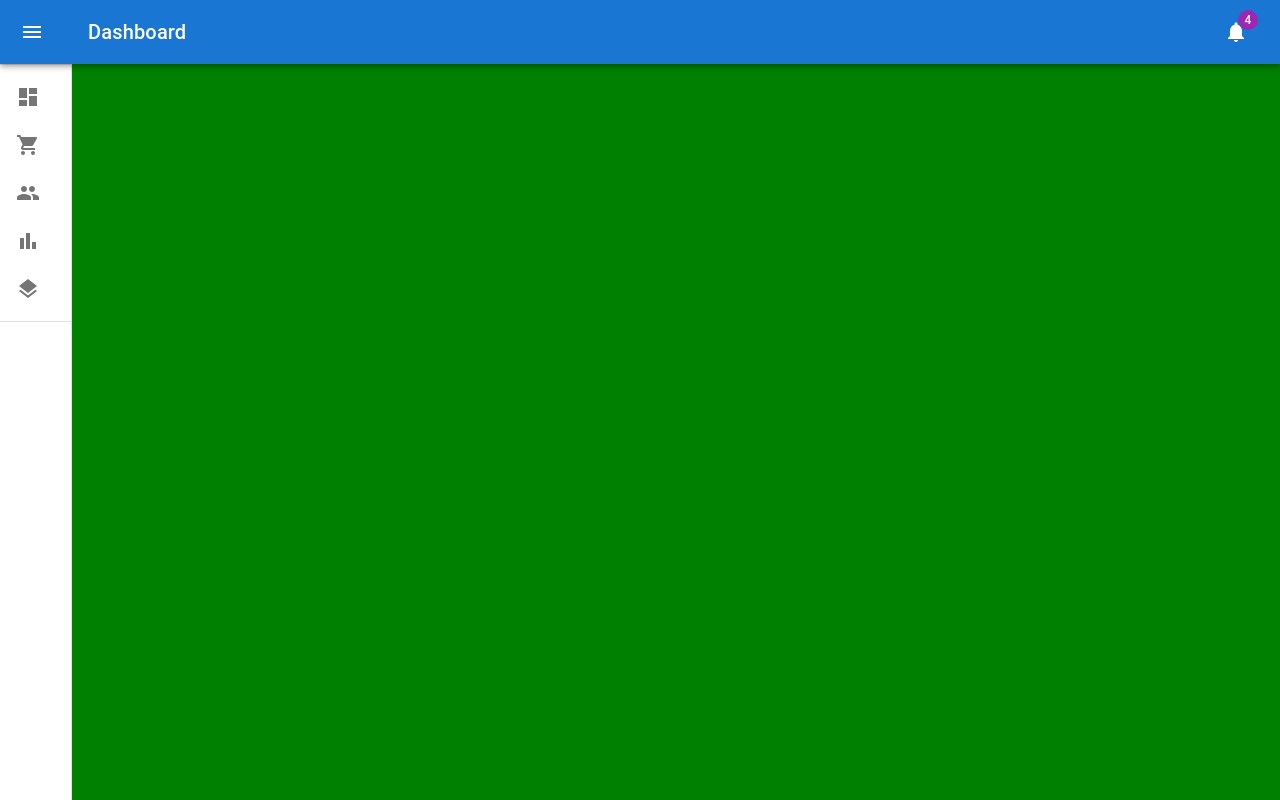
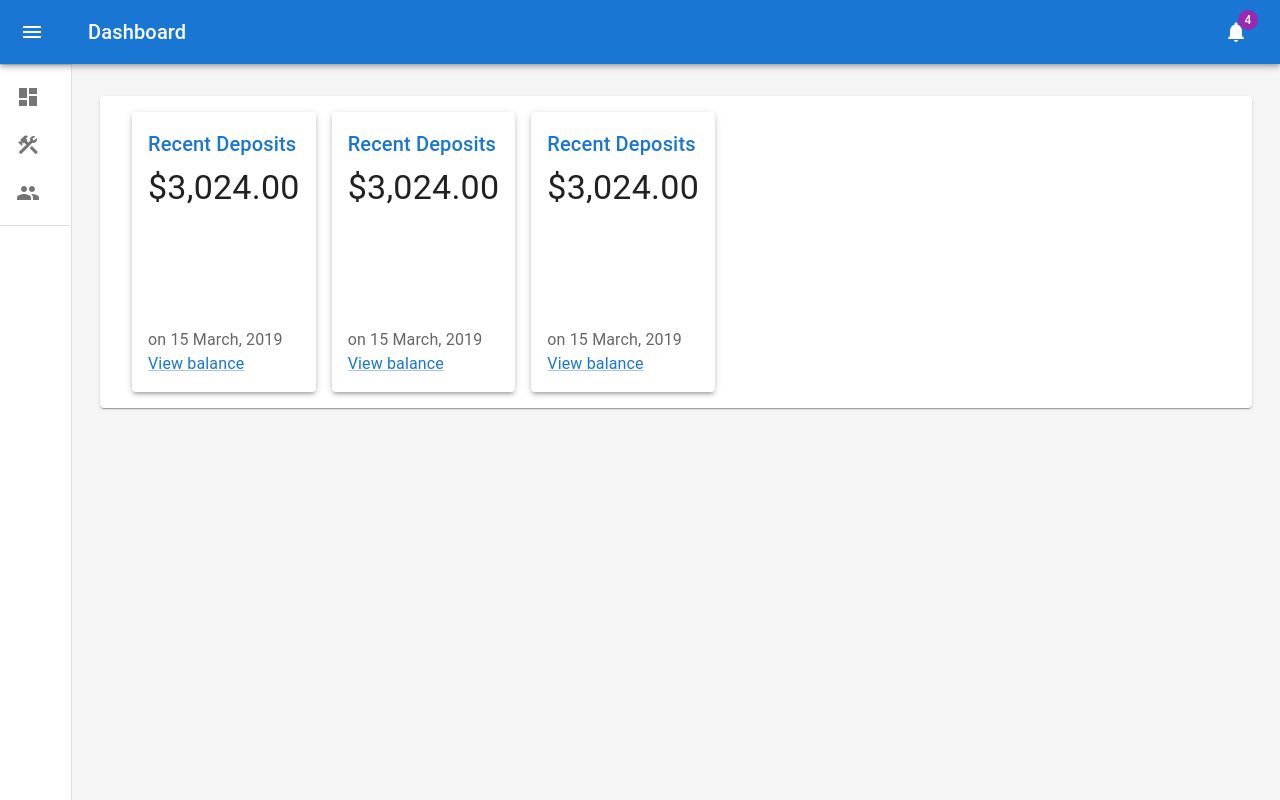
Before and after one commit to henokwel/theq_project, a Next.js app: page /dashbord in a window 1280 px wide. Built offline with nearby package versions, Linux system fonts and the light colour scheme.

Commit message:
fixing dashbord ui bugs

```diff
--- a/pages/dashbord.js
+++ b/pages/dashbord.js
@@ -17,10 +17,7 @@ import Link from '@mui/material/Link';
 import MenuIcon from '@mui/icons-material/Menu';
 import ChevronLeftIcon from '@mui/icons-material/ChevronLeft';
 import NotificationsIcon from '@mui/icons-material/Notifications';
-// import Chart from './Chart';
-// import Deposits from './Deposits';
-// import Orders from './Orders';
-
+import ListItemButton from '@mui/material/ListItemButton';
 
 import ListItem from '@mui/material/ListItem';
 import ListItemIcon from '@mui/material/ListItemIcon';
@@ -31,8 +28,14 @@ import ShoppingCartIcon from '@mui/icons-material/ShoppingCart';
 import PeopleIcon from '@mui/icons-material/People';
 import BarChartIcon from '@mui/icons-material/BarChart';
 import LayersIcon from '@mui/icons-material/Layers';
-import AssignmentIcon from '@mui/icons-material/Assignment';
-import Quizbuilder from './quizbuilder';
+import ConstructionIcon from '@mui/icons-material/Construction';
+// import {
+//     LayersIcon, BarChartIcon, AssignmentIcon, PeopleIcon, ShoppingCartIcon,
+//     DashboardIcon,
+// } from '@mui/icons-material';
+import NextLink from 'next/link';
+import { Title } from '@mui/icons-material';
+
 
 
 
@@ -84,7 +87,7 @@ const Drawer = styled(MuiDrawer, { shouldForwardProp: (prop) => prop !== 'open'
 
 const mdTheme = createTheme();
 
-function DashboardContent() {
+function Dashboard() {
     const [open, setOpen] = React.useState(false);
     const toggleDrawer = () => {
         setOpen(!open);
@@ -144,60 +147,37 @@ function DashboardContent() {
                     <Divider />
                     <List>
                         <div>
-                            <ListItem button>
+                            <NextLink href="/" passHref>
+                                <ListItemButton button>
                                     <ListItemIcon>
                                         <DashboardIcon />
                                     </ListItemIcon>
                                     <ListItemText primary="Dashboard" />
-                            </ListItem>
-                            <ListItem button>
+                                </ListItemButton >
+                            </NextLink>
+
+                            <NextLink href="/quizbuilder" passHref>
+                                <ListItemButton>
                                     <ListItemIcon>
-                                    <ShoppingCartIcon />
+                                        <ConstructionIcon />
                                     </ListItemIcon>
-                                <ListItemText primary="Orders" />
-                            </ListItem>
-                            <ListItem button>
+                                    <ListItemText primary="Builder" />
+                                </ListItemButton >
+                            </NextLink>
+
+                            <NextLink href="/" passHref>
+                                <ListItemButton button>
                                     <ListItemIcon>
                                         <PeopleIcon />
                                     </ListItemIcon>
                                     <ListItemText primary="Customers" />
-                            </ListItem>
-                            <ListItem button>
-                                <ListItemIcon>
-                                    <BarChartIcon />
-                                </ListItemIcon>
-                                <ListItemText primary="Reports" />
-                            </ListItem>
-                            <ListItem button>
-                                <ListItemIcon>
-                                    <LayersIcon />
-                                </ListItemIcon>
-                                <ListItemText primary="Integrations" />
-                            </ListItem>
+                                </ListItemButton >
+                            </NextLink>
+
                         </div>
                     </List>
                     <Divider />
-                    {/* <List>
-                        <ListSubheader inset>Saved reports</ListSubheader>
-                        <ListItem button>
-                            <ListItemIcon>
-                                <AssignmentIcon />
-                            </ListItemIcon>
-                            <ListItemText primary="Current month" />
-                        </ListItem>
-                        <ListItem button>
-                            <ListItemIcon>
-                                <AssignmentIcon />
-                            </ListItemIcon>
-                            <ListItemText primary="Last quarter" />
-                        </ListItem>
-                        <ListItem button>
-                            <ListItemIcon>
-                                <AssignmentIcon />
-                            </ListItemIcon>
-                            <ListItemText primary="Year-end sale" />
-                        </ListItem>
-                    </List> */}
+
                 </Drawer>
                 <Box
                     component="main"
@@ -209,51 +189,115 @@ function DashboardContent() {
                         flexGrow: 1,
                         height: '100vh',
                         overflow: 'auto',
-                        bgcolor: "green"
                      }}
                 >
                     <Toolbar />
-                    {/* <Quizbuilder /> */}
-                    {/* <Container maxWidth="lg" sx={{ mt: 4, bgcolor: "red" }}>
-                        <Grid container spacing={3} xs={12} md={8} lg={9}
-                            sx={{ bgcolor: "yellowgreen" }}>
-
-
+                    <Container maxWidth="lg" sx={{ mt: 4 }}>
+                        {/* <Grid item spacing={3} xs="auto" md={8} lg={9}
+                            sx={{ bgcolor: "yellowgreen" }}> */}
 
                         <Paper
                             sx={{
-                                    m: 3,
+
                                 p: 2,
                                 display: 'flex',
                                 flexDirection: 'row',
+
                                 height: 540,
                                 flexWrap: "wrap",
-                                    bgcolor: "black"
+                                height: "100%",
                             }}
                         >
 
-                                <div style={{ width: 250, height: 200, background: "blue", margin: 4 }}>
-                                    <h1>Hellow</h1>
+                            <Paper
+                                elevation={3}
+                                sx={{
+                                    p: 2,
+                                    display: 'flex',
+                                    flexDirection: 'column',
+                                    height: 280,
+                                    ml:2
+                                }}
+                            >
+
+                                <Typography component="h2" variant="h6" color="primary" gutterBottom>
+                                    Recent Deposits
+                                </Typography>
+                                <Typography component="p" variant="h4" sx={{ flex: 1 }}>
+                                    $3,024.00
+                                </Typography>
+                                <Typography color="text.secondary" >
+                                    on 15 March, 2019
+                                </Typography>
+                                <div>
+                                    <Link color="primary" href="#" >
+                                        View balance
+                                    </Link>
                                 </div>
-                                <div style={{ width: 250, height: 200, background: "blue", margin: 4 }}>
-                                    <h1>Hellow</h1>
+                            </Paper>
+                            <Paper
+                                elevation={3}
+                                sx={{
+                                    p: 2,
+                                    display: 'flex',
+                                    flexDirection: 'column',
+                                    height: 280,
+                                    ml: 2
+                                }}
+                            >
+
+                                <Typography component="h2" variant="h6" color="primary" gutterBottom>
+                                    Recent Deposits
+                                </Typography>
+                                <Typography component="p" variant="h4" sx={{ flex: 1 }}>
+                                    $3,024.00
+                                </Typography>
+                                <Typography color="text.secondary" >
+                                    on 15 March, 2019
+                                </Typography>
+                                <div>
+                                    <Link color="primary" href="#" >
+                                        View balance
+                                    </Link>
                                 </div>
-                                <div style={{ width: 250, height: 200, background: "blue", margin: 4 }}>
-                                    <h1>Hellow</h1>
-                                </div>
-                                <div style={{ width: 250, height: 200, background: "blue", margin: 4 }}>
-                                    <h1>Hellow</h1>
+                            </Paper>
+                            <Paper
+                                elevation={3}
+                                sx={{
+                                    p: 2,
+                                    ml: 2,
+
+                                    display: 'flex',
+                                    flexDirection: 'column',
+                                    height: 280,
+                                }}
+                            >
+
+                                <Typography component="h2" variant="h6" color="primary" gutterBottom>
+                                    Recent Deposits
+                                </Typography>
+                                <Typography component="p" variant="h4" sx={{ flex: 1 }}>
+                                    $3,024.00
+                                </Typography>
+                                <Typography color="text.secondary" >
+                                    on 15 March, 2019
+                                </Typography>
+                                <div>
+                                    <Link color="primary" href="#" >
+                                        View balance
+                                    </Link>
                                 </div>
                             </Paper>
 
 
 
-                        </Grid>
-                    </Container> */}
+                        </Paper>
+                        {/* </Grid> */}
+                    </Container>
                 </Box>
             </Box>
         </ThemeProvider>
     );
 }
 
-export default DashboardContent;
+export default Dashboard;
--- a/pages/index.js
+++ b/pages/index.js
@@ -2,6 +2,7 @@ import Head from 'next/head'
 import Image from 'next/image'
 import { useContext } from 'react'
 import styles from '../styles/Home.module.css'
+import Dashboard from './dashbord'
 import Quizbuilder from './quizbuilder'
 import quizbuilder from './quizbuilder'
 
@@ -15,7 +16,8 @@ export default function Home() {
         <meta name="description" content="Generated by create next app" />
         <link rel="icon" href="/favicon.ico" />
       </Head>
-         <Quizbuilder />
-     </div>
+      {/* <Quizbuilder /> */}
+      <Dashboard />
+    </div>
   )
 }
```
Also changed, not shown: pages/quizbuilder.js (+3 -11 lines). Lines whose indentation alone changed are shown as unchanged.
